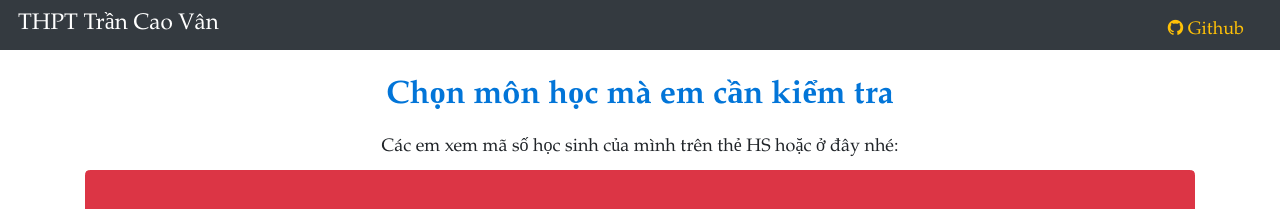
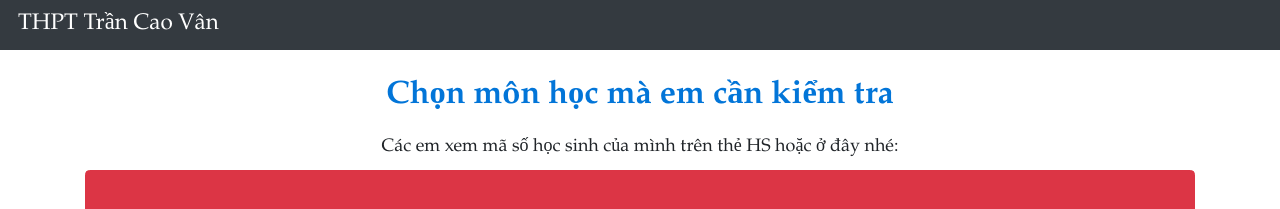
Before and after one commit to TCVan/tcvan.github.io, a Jekyll site: the page built from kt/index.html, in a window 1280 px wide. Shown: the top 209 px of the page. Built offline with Jekyll 4.4.1, drawn with Linux system fonts in a browser that asks for light colours; nearby versions of some CDN libraries.

Commit message:
Cập nhật lại chút, ẩn cái link github đi

```diff
--- a/_includes/header.html
+++ b/_includes/header.html
@@ -7,7 +7,7 @@
     <ul class="navbar-nav mr-auto">
       {%- comment -%} {% include primary-nav.html data = site.data.nav%} {%- endcomment -%}
     </ul>
-    <a href="{{ site.repository }}" class="nav-link text-warning"><span class="fa fa-github"></span> Github</a>
+    <!-- <a href="{{ site.repository }}" class="nav-link text-warning"><span class="fa fa-github"></span> Github</a> -->
   </div>
   <!-- #myNavbar -->
 </nav>
```
